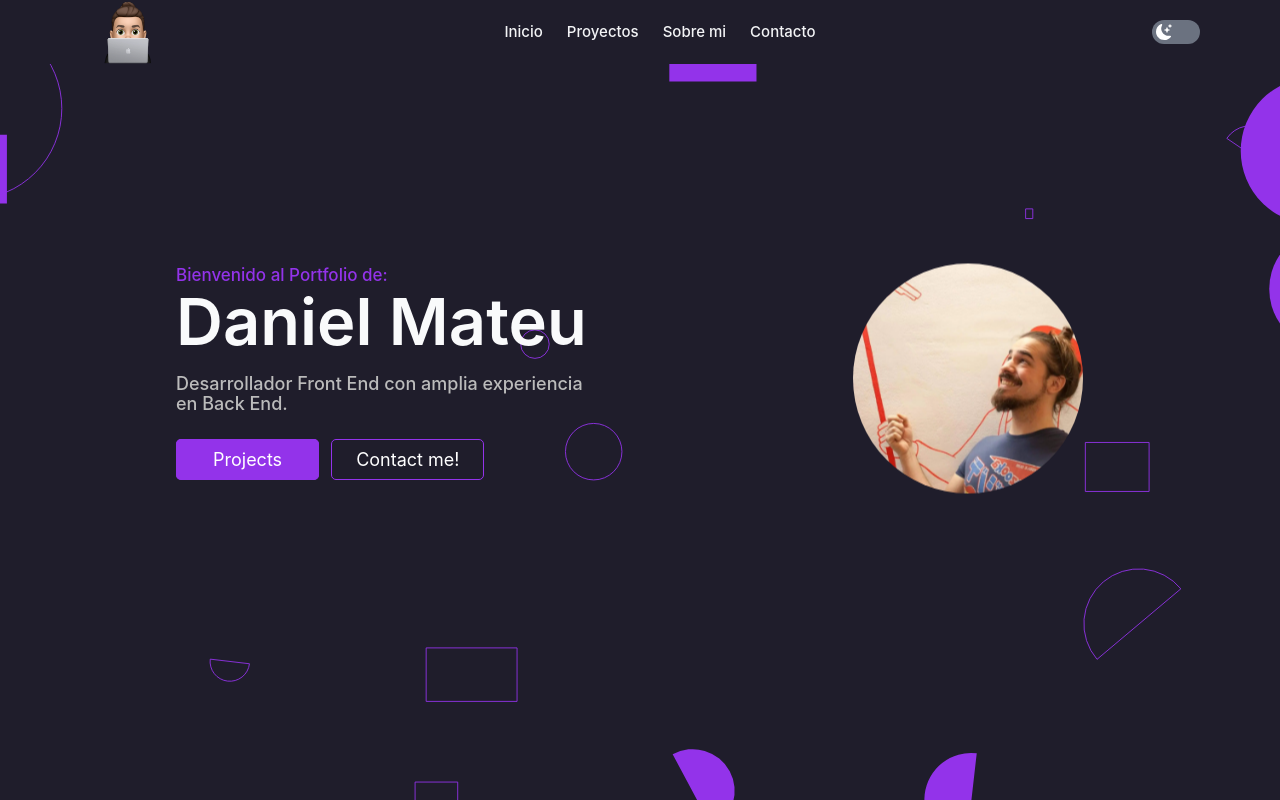
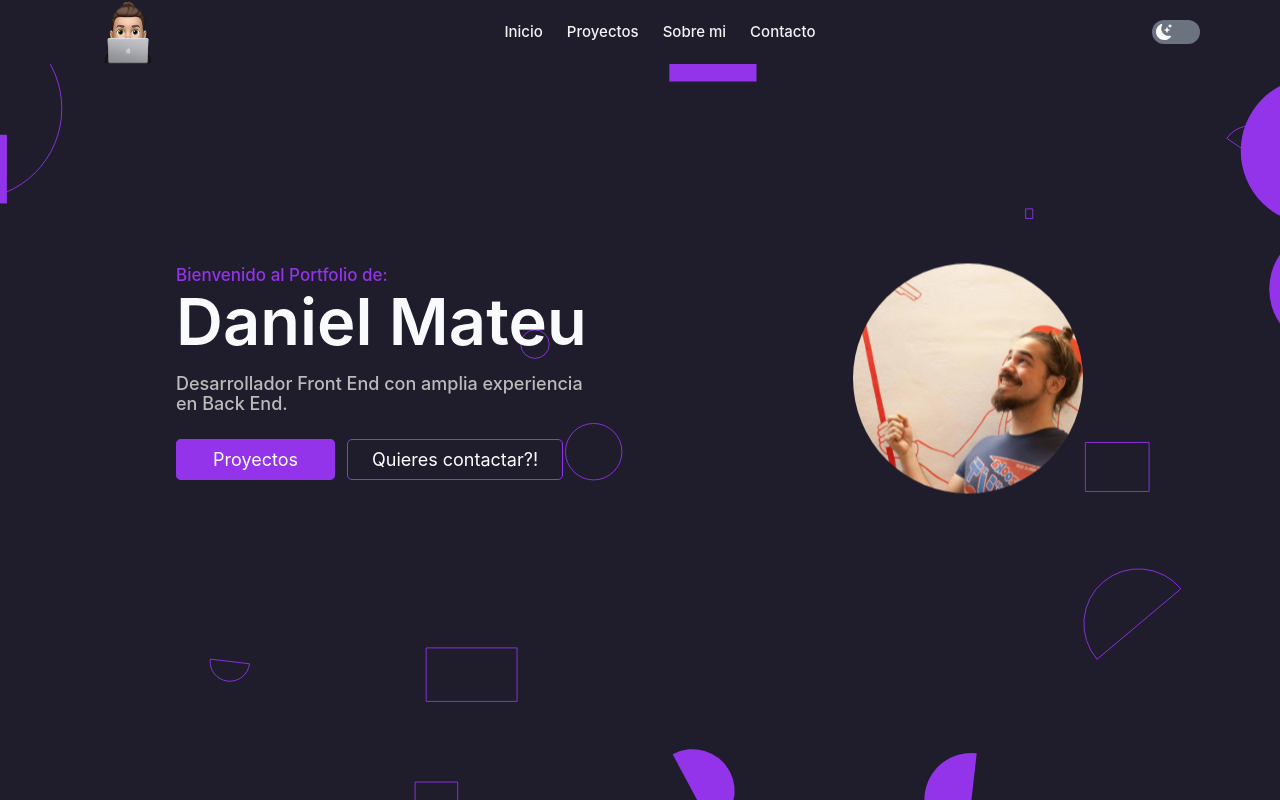
Before and after one commit to danielmateu/portfolio-agosto-2023, a Next.js app: page / in a window 1280 px wide. Shown: the top 800 px of the page. Built offline with nearby package versions, Linux system fonts and the light colour scheme.

Commit message:
Falta darle flow al formulario y listo!

```diff
--- a/components/AboutMe.jsx
+++ b/components/AboutMe.jsx
@@ -67,18 +67,14 @@ const AboutMe = () => {
           Estoy abierto a nuevas oportunidades, así que si crees que puedo encajar en tu equipo, no dudes en contactar conmigo.
         </p>
 
-        {/* <p className={`${theme !== 'dark' ? 'text-[#484959]' : 'text-gray-400'}  text-sm font-semibold lg:w-[90%] lg:text-[15px]`}>
-          Actualmente estoy cursando el <span className={'text-[#9333EA]'}>Bootcamp de Full Stack Web Development</span> en <span className={'text-[#9333EA]'}>Ironhack</span>, en el que estoy aprendiendo las tecnologías más demandadas del mercado, como <span className={'text-[#9333EA]'}>React</span>, <span className={'text-[#9333EA]'}>Node.js</span> y <span className={'text-[#9333EA]'}>MongoDB</span>.
-        </p> */}
-
-        <h5 className={`${theme !== 'dark' ? 'text-[#262737]' : 'text-gray-100'}  font-medium text-2xl mb-8 mt-20 flex items-end relative `}>My Stack <Image width={25} height={10} alt='triangleDesign' src={triangle} className=' relative  bottom-[5px] left-[10px]' /> </h5>
+        <h5 className={`${theme !== 'dark' ? 'text-[#262737]' : 'text-gray-100'}  font-medium text-2xl mb-8 mt-20 flex items-end relative `}>Tecnología que suelo usar <Image width={25} height={10} alt='triangleDesign' src={triangle} className=' relative  bottom-[5px] left-[10px]' /> </h5>
 
         <MyStack />
 
         <MyStudies />
 
         <div className={` mt-20 ${theme !== 'dark' ? 'text-[#262737]' : 'text-gray-200'}    text-lg mb-10`}>
-          <p className={' font-medium'}>Download my cv  <a href={cv} download={true} className={'text-[#9333EA] font-semibold'} >here!</a> </p>
+          <p className={' font-medium'}>Descarga mi cv  <a href={cv} download={true} className={'text-[#9333EA] font-semibold'} >aquí!</a> </p>
         </div>
 
       </motion.div>
--- a/components/Contact.jsx
+++ b/components/Contact.jsx
@@ -1,13 +1,13 @@
 'use client'
-import React from 'react'
+
 import Image from 'next/image'
 
-import { ChakraProvider, FormErrorMessage, useToast,FormControl, FormLabel, Input, Textarea, Button} from '@chakra-ui/react'
+import { ChakraProvider, FormErrorMessage, useToast, FormControl, FormLabel, Input, Textarea, Button } from '@chakra-ui/react'
 
 import triangle from '../public/assets/triangle.webp'
-import {AiFillLinkedin} from 'react-icons/ai'
-import {AiOutlineInstagram} from 'react-icons/ai'
-import {AiFillGithub} from 'react-icons/ai'
+import { AiFillLinkedin } from 'react-icons/ai'
+import { AiOutlineInstagram } from 'react-icons/ai'
+import { AiFillGithub } from 'react-icons/ai'
 
 import avatar from '../public/assets/fullbodyAvatar.webp'
 
@@ -20,10 +20,8 @@ import { sendForm } from '@/lib/sendFrom'
 
 import { motion } from 'framer-motion'
 
-
-
-const initValues = {name:"", email:"", msg:""}
-const initState = {values: initValues}
+const initValues = { name: "", email: "", msg: "" }
+const initState = { values: initValues }
 
 
 function Contact() {
@@ -47,26 +45,27 @@ function Contact() {
     },
   }))
 
-  const onBlur = ({target}) => setValueChange((prevState)=>({...prevState,
+  const onBlur = ({ target }) => setValueChange((prevState) => ({
+    ...prevState,
 
-    [target.name]:true
+    [target.name]: true
   }))
 
   const onSubmit = async () => {
 
-    if(values.name === '' || values.email === '' || values.msg === ''){
+    if (values.name === '' || values.email === '' || values.msg === '') {
 
       toast({
-        title:'Fields missing!',
-        description:'Complete every field if you want to send the message please',
-        status:'error',
-        duration:'4500',
-        isClosable:true
+        title: 'Fields missing!',
+        description: 'Complete every field if you want to send the message please',
+        status: 'error',
+        duration: '4500',
+        isClosable: true
       })
-    }else{
-      setState((prev)=>({
+    } else {
+      setState((prev) => ({
         ...prev,
-        isLoading:true
+        isLoading: true
       }))
       await sendForm(values)
       setValueChange({})
@@ -75,12 +74,10 @@ function Contact() {
         title: 'Message sent.',
         description: "Thank you for contacting with me!",
         status: 'success',
-        position:"top",
+        position: "top",
         duration: 2500,
         isClosable: true,
       })
-
-
     }
   }
 
@@ -93,11 +90,11 @@ function Contact() {
       <section className={` pb-14 z-50 flex justify-center relative w-full ${theme === 'dark' ? 'bg-[#1F1D2B]' : 'bg-gray-100'}  pt-20`} id='contact'>
 
 
-      <motion.div initial={{y:200}} whileInView={{y:0}} transition={{ duration: 0.5 }} viewport={{once:true}} className={'w-full max-w-[850px] relative flex flex-col items-center justify-between sm:flex-row'}>
+        <motion.div initial={{ y: 200 }} whileInView={{ y: 0 }} transition={{ duration: 0.5 }} viewport={{ once: true }} className={'w-full max-w-[850px] relative flex flex-col items-center justify-between sm:flex-row'}>
 
           <div className={'w-full max-w-[400px] flex flex-col justify-center  '}>
 
-          <h6 className={`${theme === 'dark' ? 'text-white' : 'text-gray-900'} text-3xl lg:text-4xl font-semibold flex relative ml-5 mr-5`}>  <Image width={30} height={15} alt='triangleDesign' src={triangle} className={' max-h-[30px] relative bottom-[-6px] left-[-10px]'} />Contact</h6>
+            <h6 className={`${theme === 'dark' ? 'text-white' : 'text-gray-900'} text-3xl lg:text-4xl font-semibold flex relative ml-5 mr-5`}>  <Image width={30} height={15} alt='triangleDesign' src={triangle} className={' max-h-[30px] relative bottom-[-6px] left-[-10px]'} />Quieres contactar?</h6>
 
 
             <form action="post" className={'flex flex-col w-[90%] max-w-[400px] gap-2 mt-14 self-center'}>
@@ -151,28 +148,28 @@ function Contact() {
               </FormControl>
 
 
-            <Button  onClick={(e)=> e.preventDefault() &  onSubmit() }
+              <Button onClick={(e) => e.preventDefault() & onSubmit()}
                 isLoading={isLoading}
                 bg={'#8222b9'}
                 _hover={'#8222b9'}
                 className={' text-base border-[1px] font-regular border-[#9333EA]  py-[6px] px-9 mt-3 rounded-[5px] text-white transition-all duration-200 hover:opacity-80  lg:text-lg'}>
-              Send
+                Enviar
               </Button>
             </form>
 
-          <h6 className={`${theme === 'dark' ? 'text-gray-300' : 'text-gray-800'} text-xl font-medium text-left self-left mt-10 self-center`}>Social media: </h6>
+            <h6 className={`${theme === 'dark' ? 'text-gray-300' : 'text-gray-800'} text-xl font-medium text-left self-left mt-10 self-center`}>Redes sociales: </h6>
             <div className={'flex gap-5 mt-5 mb-10 self-center'}>
-            <a href="https://www.linkedin.com/in/alejo-fernandez-23821b243/" target='_blank'>
+              <a href="https://www.linkedin.com/in/daniel-mateu-pardo/" target='_blank'>
                 <AiFillLinkedin className={`text-[30px] ${theme === 'dark' ? 'text-gray-100' : 'text-gray-800'} scale-100 hover:scale-110 hover:text-[#9333EA] transition-all duration-200 cursor-pointer`} />
 
               </a>
 
-            <a href="https://www.instagram.com/twentydev/" target='_blank'>
+              <a href="https://www.instagram.com/danimateu86/" target='_blank'>
                 <AiOutlineInstagram className={`text-[30px] ${theme === 'dark' ? 'text-gray-100' : 'text-gray-800'} scale-100 hover:scale-110 hover:text-[#9333EA] transition-all duration-200 cursor-pointer`} />
 
               </a>
 
-            <a href="https://github.com/AlejoFernandez10" target='_blank'>
+              <a href="https://github.com/danielmateu" target='_blank'>
                 <AiFillGithub className={`text-[30px] ${theme === 'dark' ? 'text-gray-100' : 'text-gray-800'} scale-100 hover:scale-110 hover:text-[#9333EA] transition-all duration-200 cursor-pointer`} />
 
               </a>
--- a/components/Home.jsx
+++ b/components/Home.jsx
@@ -63,8 +63,8 @@ const Home = () => {
             <p className={`mt-5   ${theme !== 'dark' ? 'text-gray-600' : 'text-[#bbb]'} font-medium w-[89%] text-sm sm:w-[65%] sm:text-[16px] md:text-[18px] `}>Desarrollador Front End con amplia experiencia en Back End. </p>
 
             <motion.div className={'pt-8'} initial={{ opacity: 0 }} animate={{ opacity: 1 }} transition={{ duration: 1.5 }}>
-              <a href='#projects' className={" text-sm border-[1px] font-regular border-[#9333EA] bg-[#9333EA] py-[9px] px-9 mr-3 rounded-[5px]  text-white transition-all duration-200 hover:opacity-80 sm:text-base lg:text-lg"}>Projects</a>
-              <a href='#contact' className={` text-sm border-[1px] font-regular border-[#9333EA] py-[9px] px-6 rounded-[5px]  ${theme !== 'dark' ? 'text-gray-800' : 'text-[#fff]'} transition-all duration-200 hover:bg-[#9333EA] hover:text-white  sm:text-base lg:text-lg`}>Contact me!</a>
+              <a href='#projects' className={" text-sm border-[1px] font-regular border-[#9333EA] bg-[#9333EA] py-[9px] px-9 mr-3 rounded-[5px]  text-white transition-all duration-200 hover:opacity-80 sm:text-base lg:text-lg"}>Proyectos</a>
+              <a href='#contact' className={` text-sm border-[1px] font-regular border-[#9333EA] py-[9px] px-6 rounded-[5px]  ${theme !== 'dark' ? 'text-gray-800' : 'text-[#fff]'} transition-all duration-200 hover:bg-[#9333EA] hover:text-white  sm:text-base lg:text-lg`}>Quieres contactar?!</a>
             </motion.div>
           </motion.div>
 
--- a/components/MyStudies.jsx
+++ b/components/MyStudies.jsx
@@ -1,6 +1,6 @@
 'use client'
 import React from 'react'
-import {BsDot} from 'react-icons/bs'
+import { BsDot } from 'react-icons/bs'
 import Image from 'next/image'
 import triangle from '../public/assets/triangle.webp'
 import Context from '@/app/context/Context'
@@ -13,18 +13,22 @@ const MyStudies = () => {
 
 
   const coderHouseCourses = [
-    'Front end Web Developer with React',
-    'React Js',
+    'Desarrollo Web Full Stack con React.js y Node.js',
+    'Next Js',
     'Javascript',
-    'Web development with HTML',
+    'UX/UI Design',
+    'Librerías Javascript',
+    'Librerías React',
+    'Backend con Node.js, Express y MongoDB',
   ]
 
   const educacionITCourses = [
     'Javascript Advanced Developer',
+    'Angular',
     'Bootstrap',
     'Sass & Less',
-    'Object Paradigm introduction',
-    'Javascript from Scratch',
+    'POO con Javascript',
+    'Diseño de interfaces con Figma',
     'Web layout with html & css',
     'Introduction to UX',
     'Web development with html ',
@@ -34,18 +38,18 @@ const MyStudies = () => {
   return (
     <>
       <div className={'w-full'}>
-            <h6 className={`${theme === 'dark' ? 'text-gray-100' : 'text-gray-900'} text-2xl font-medium mb-12 mt-20 flex items-end relative `}>My Studies <Image width={25} height={10} alt='triangleDesign' src={triangle} className={' relative  bottom-[5px] left-[10px]'} /></h6>
+        <h6 className={`${theme === 'dark' ? 'text-gray-100' : 'text-gray-900'} text-2xl font-medium mb-12 mt-20 flex items-end relative `}>Mis estudios como programador<Image width={25} height={10} alt='triangleDesign' src={triangle} className={' relative  bottom-[5px] left-[10px]'} /></h6>
 
         <div className={'w-full max-w-[1000px] flex flex-col gap-10 sm:flex-row md:gap-20 lg:gap-[120px]'}>
 
           <div>
             <span className={`${theme === 'dark' ? 'text-gray-200' : 'text-gray-800'} font-semibold text-lg ml-2 `}>
-                    CoderHouse
+              Másters en Online
             </span>
 
             <ul className={'border-l-[2px] border-[#9333EA] mt-5 pl-1.5 flex flex-col gap-2  '}>
 
-                    {coderHouseCourses.map((course)=>(
+              {coderHouseCourses.map((course) => (
                 <li key={course} className={`flex whitespace-nowrap items-center ${theme === 'dark' ? 'text-gray-300' : 'text-gray-500'} text-sm  md:text-[15px]`}><BsDot className={'text-lg'} /> {course} </li>
               ))}
 
@@ -55,11 +59,11 @@ const MyStudies = () => {
 
           <div>
             <span className={`${theme === 'dark' ? 'text-gray-200' : 'text-gray-800'} font-semibold text-lg ml-2 `}>
-                    Educacion IT
+              IT Academy
             </span>
             <ul className={'border-l-[2px] border-[#9333EA] mt-5 pl-1.5 flex flex-col gap-2 '} >
 
-                      {educacionITCourses.map((course)=>(
+              {educacionITCourses.map((course) => (
 
                 <li key={course} className={`flex whitespace-nowrap items-center ${theme === 'dark' ? 'text-gray-300' : 'text-gray-500'} text-sm  md:text-[15px]`}><BsDot className={'text-lg'} /> {course}</li>
 
```
Also changed, not shown: components/MyStack.jsx (+34 -15 lines). Lines whose indentation alone changed are shown as unchanged.
